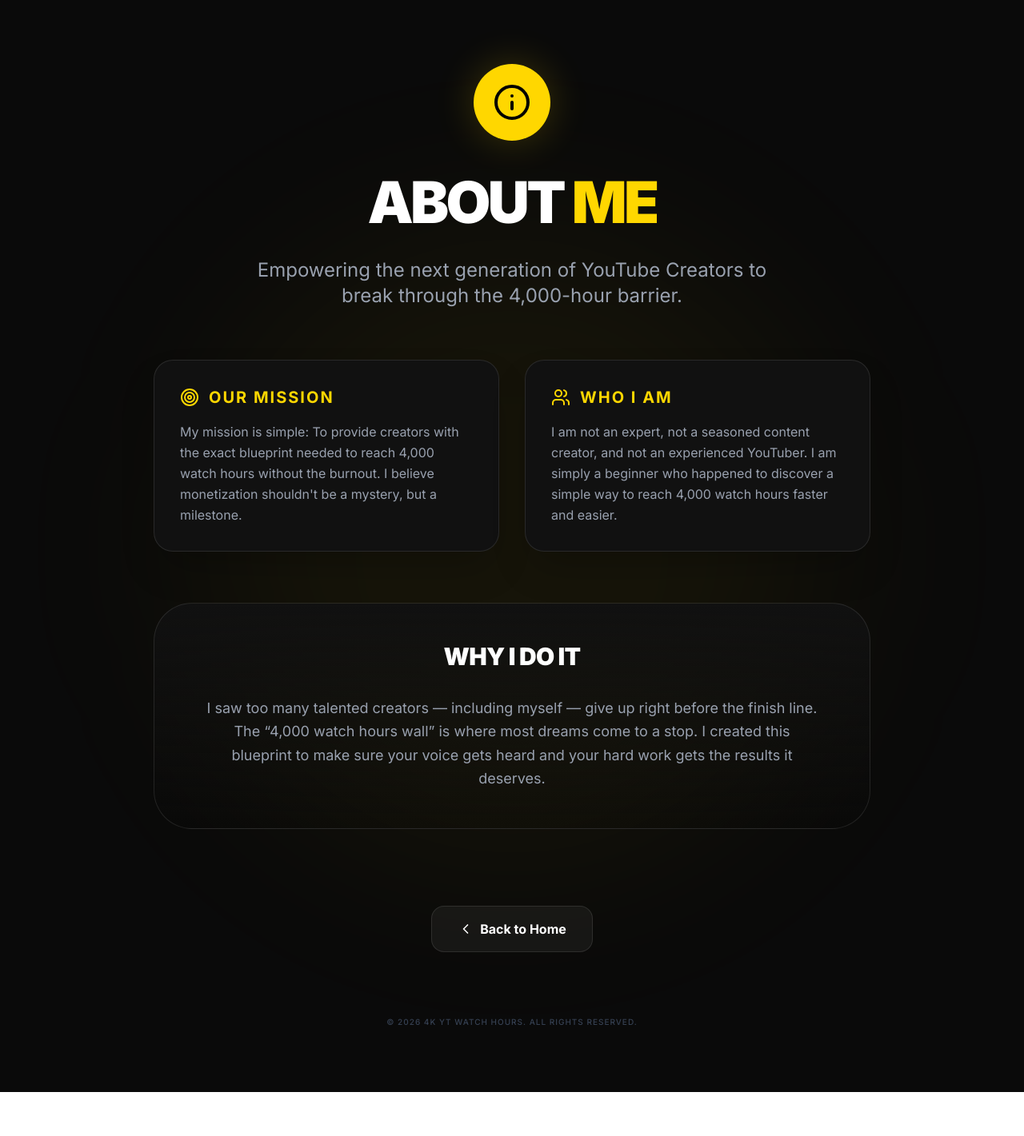
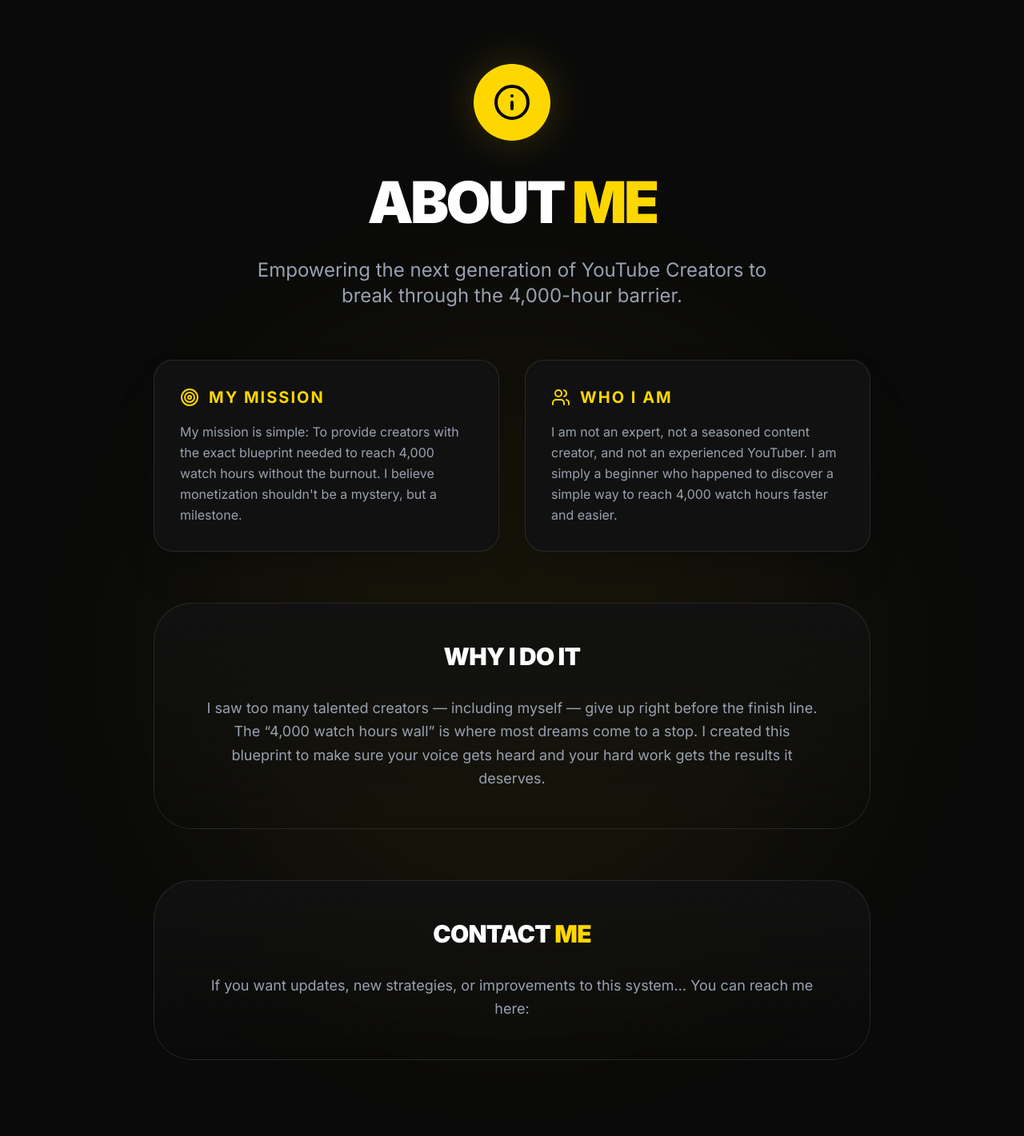
Before and after one commit to 4kytwatchhourstime/4kytwatchhourstime, a React (Vite) app: page /about in a window 1280 px wide. Shown: the top 1421 px of the page at 80% size. Before the commit the page ends 1366 px from the top, so only its background shows below. Built offline with nearby package versions, Linux system fonts and the light colour scheme.

Commit message:
Update AboutPage.tsx

```diff
--- a/src/AboutPage.tsx
+++ b/src/AboutPage.tsx
@@ -57,7 +57,7 @@ export default function About() {
           >
             <div className="flex items-center gap-3 text-[#FFD700]">
               <Target className="w-6 h-6" />
-              <h2 className="text-xl font-bold uppercase tracking-widest">Our Mission</h2>
+              <h2 className="text-xl font-bold uppercase tracking-widest">My Mission</h2>
             </div>
             <p className="text-gray-400 leading-relaxed">
               My mission is simple: To provide creators with the exact blueprint needed to reach 4,000 watch hours without the burnout. I believe monetization shouldn't be a mystery, but a milestone.
@@ -93,6 +93,18 @@ export default function About() {
           </p>
         </motion.div>
 
+        <motion.div
+          initial={{ opacity: 0, y: 20 }}
+          animate={{ opacity: 1, y: 0 }}
+          transition={{ delay: 0.4 }}
+          className="bg-gradient-to-b from-[#111] to-transparent p-12 rounded-[3rem] border border-white/10 text-center space-y-8"
+        >
+          <h3 className="text-3xl font-black tracking-tight">CONTACT <span className="text-[#FFD700]">ME</span></h3>
+          <p className="text-gray-400 text-lg max-w-3xl mx-auto leading-relaxed">
+            If you want updates, new strategies, or improvements to this system… You can reach me here:
+          </p>
+        </motion.div>
+
         {/* Back Button */}
         <div className="flex justify-center pt-8">
           <button
```
